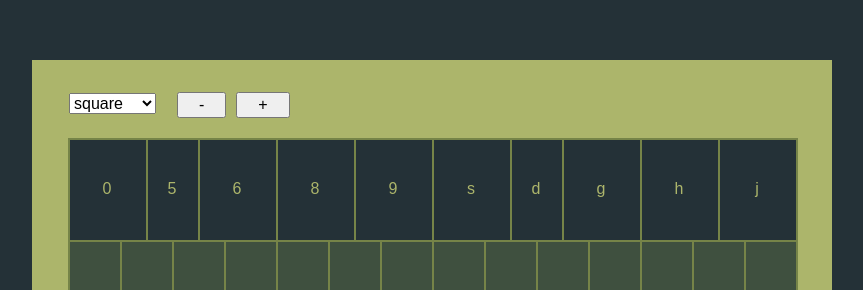
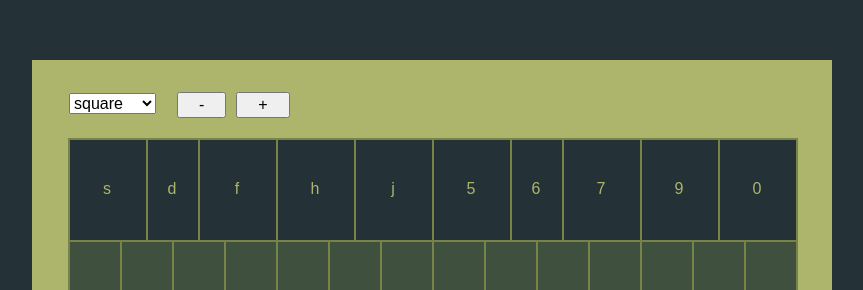
Before and after one commit to yennlou/chip-cake, a Preact app: page / in a window 1280 px wide. Shown: the part 140-430 px from the top of the page, without its empty margins (208-1071 px from the left). Built offline with nearby package versions, Linux system fonts and the light colour scheme.

Commit message:
rearrange keys

```diff
--- a/package.json
+++ b/package.json
@@ -25,6 +25,8 @@
     "webpack-merge": "^4.2.2"
   },
   "dependencies": {
+    "@types/classnames": "^2.2.10",
+    "classnames": "^2.2.6",
     "preact": "^10.4.1",
     "rxjs": "^6.5.5"
   }
--- a/src/App.tsx
+++ b/src/App.tsx
@@ -1,5 +1,5 @@
 import { h } from 'preact'
-import { useEffect, useReducer } from 'preact/compat'
+import { useEffect, useReducer, useState } from 'preact/compat'
 import { fromEvent } from 'rxjs'
 import { pluck, filter, tap, share } from 'rxjs/operators'
 
@@ -9,7 +9,7 @@ import configReducer, {
   increaseOctave,
   decreaseOctave
 } from './reducers/config'
-import { keyList } from './keys'
+import { keyList, Key } from './keys'
 import { playTone, stopTone, key2freq } from './piano'
 
 import ConfigSection from './components/ConfigSection'
@@ -18,6 +18,11 @@ import PianoSection from './components/PianoSection'
 import './styles/main.scss'
 
 const App = () => {
+  const [pianoState, pianoStateSet] = useState(
+    keyList.reduce((acc, key) => ({ ...acc, [key]: false }), {}) as {
+      [key in Key]: boolean
+    }
+  )
   const [configState, configDispatch] = useReducer(
     configReducer,
     configInitState
@@ -36,7 +41,9 @@ const App = () => {
       .pipe(filter((key: string) => keyList.includes(key)))
       .subscribe((key: any) => {
         const osc = playTone(key2freq(key, octaveLevel), configState.waveForm)
+        pianoStateSet({ ...pianoState, [key]: true })
         setTimeout(() => {
+          pianoStateSet({ ...pianoState, [key]: false })
           stopTone(osc)
         }, 200)
       })
@@ -73,7 +80,7 @@ const App = () => {
           config={configState}
           dispatch={configDispatch}
         ></ConfigSection>
-        <PianoSection></PianoSection>
+        <PianoSection pianoState={pianoState}></PianoSection>
       </div>
     </div>
   )
--- a/src/components/PianoSection.tsx
+++ b/src/components/PianoSection.tsx
@@ -1,17 +1,36 @@
 import { h } from 'preact'
-import { majorKeyList, minorKeyList } from '../keys'
+import classNames from 'classnames'
+import { majorKeyList, minorKeyList, Key } from '../keys'
 
-const PianoSection = () => {
+interface PianoSectionProps {
+  pianoState: {
+    [key in Key]: boolean
+  }
+}
+
+const PianoSection = ({ pianoState }: PianoSectionProps) => {
   return (
     <div className="piano">
       <div className="piano__minor">
         {minorKeyList.map((k) => (
-          <button className="piano__minor-key">{k}</button>
+          <button
+            className={classNames('piano__minor-key', {
+              active: pianoState[k as Key]
+            })}
+          >
+            {k}
+          </button>
         ))}
       </div>
       <div className="piano__major">
         {majorKeyList.map((k) => (
-          <button className="piano__major-key">{k}</button>
+          <button
+            className={classNames('piano__major-key', {
+              active: pianoState[k as Key]
+            })}
+          >
+            {k}
+          </button>
         ))}
       </div>
     </div>
--- a/src/keys.ts
+++ b/src/keys.ts
@@ -1,36 +1,59 @@
-export const majorKeyFreqMap = {
-  z: 261.626,
-  x: 293.665,
-  c: 329.628,
-  v: 349.228,
-  b: 391.995,
-  n: 440.0,
-  m: 493.883,
-  r: 523.251,
-  t: 587.33,
-  y: 659.255,
-  u: 698.456,
-  i: 783.991,
-  o: 880.0,
-  p: 987.767
-}
+export const majorKeyList = [
+  'z',
+  'x',
+  'c',
+  'v',
+  'b',
+  'n',
+  'm',
+  'r',
+  't',
+  'y',
+  'u',
+  'i',
+  'o',
+  'p'
+]
+export const majorNoteList = [
+  174.614,
+  195.998,
+  220.0,
+  246.942,
+  261.626,
+  293.665,
+  329.628,
+  349.228,
+  391.995,
+  440.0,
+  493.883,
+  523.251,
+  587.33,
+  659.255
+]
 
-export const minorKeyFreqMap = {
-  s: 277.183,
-  d: 311.127,
-  g: 369.994,
-  h: 415.305,
-  j: 466.164,
-  5: 554.365,
-  6: 622.254,
-  8: 739.989,
-  9: 830.609,
-  0: 932.328
-}
+export const minorKeyList = ['s', 'd', 'f', 'h', 'j', '5', '6', '7', '9', '0']
+export const minorNoteList = [
+  184.997,
+  207.652,
+  233.082,
+  277.183,
+  311.127,
+  369.994,
+  415.305,
+  466.164,
+  554.365,
+  622.254
+]
+export const majorKeyFreqMap = majorKeyList.reduce(
+  (o, k, i) => ({ ...o, [k]: majorNoteList[i] }),
+  {}
+)
+export const minorKeyFreqMap = minorKeyList.reduce(
+  (o, k, i) => ({ ...o, [k]: minorNoteList[i] }),
+  {}
+)
 
 export const keyFreqMap = { ...majorKeyFreqMap, ...minorKeyFreqMap }
 export const keyList = Object.keys(keyFreqMap)
-export const majorKeyList = Object.keys(majorKeyFreqMap)
-export const minorKeyList = Object.keys(minorKeyFreqMap)
 
 export type Key = keyof typeof keyFreqMap
```
